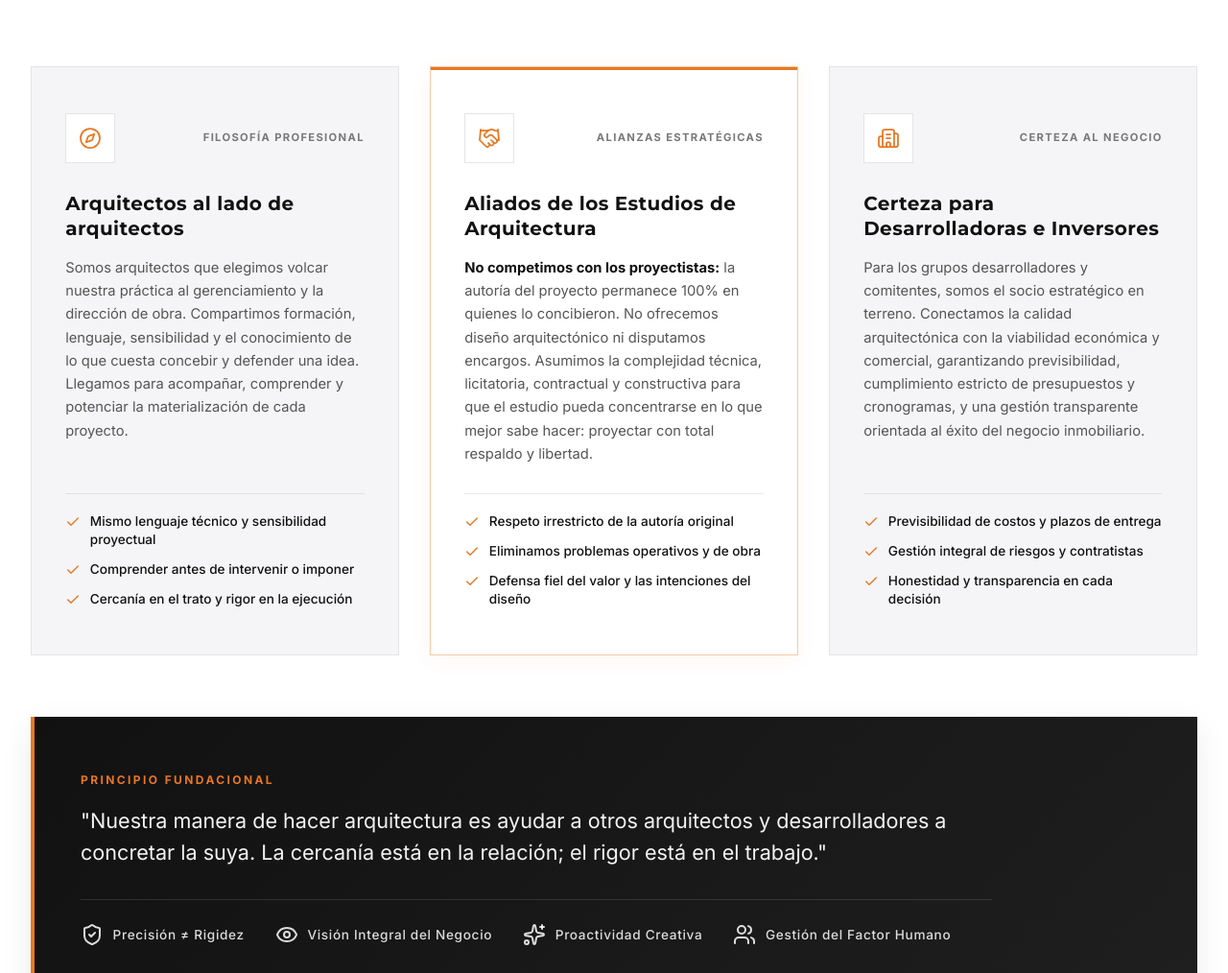
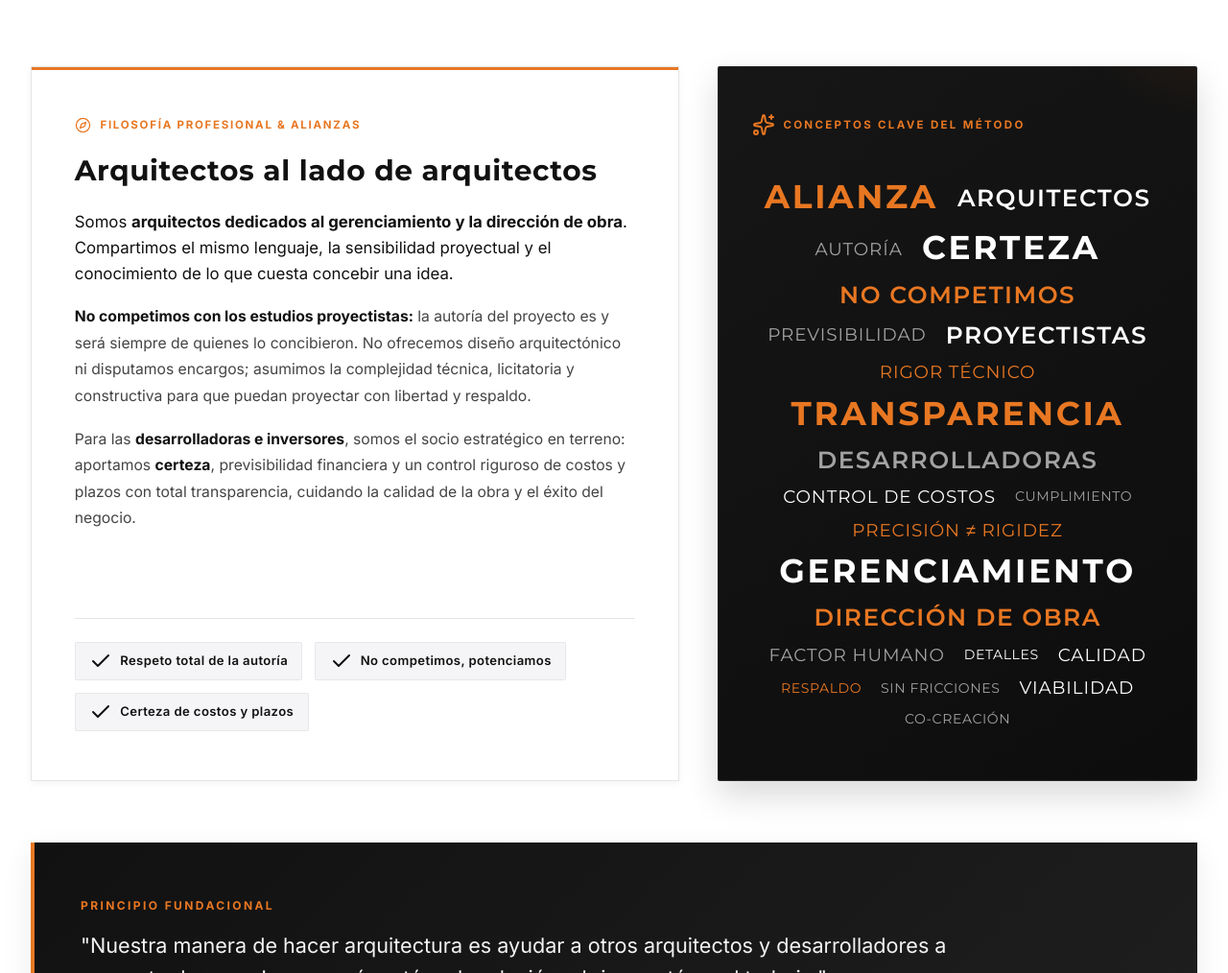
Before and after one commit to TomasLagleyze/resilient-fermi, a website built with Vite: page index.html in a window 1280 px wide. Shown: the part 2967-3981 px from the top of the page at 96% size. Built offline with nearby package versions, Linux system fonts and the light colour scheme; animation ran at ten frames a second; a web font is replaced by a local one.

Commit message:
Combinar textos de alianzas en sintesis concisa y agregar nube tipografica conceptual con colores de marca

```diff
--- a/index.html
+++ b/index.html
@@ -291,64 +291,63 @@
         </p>
       </div>
 
-      <!-- Parte 1: El Método y las Alianzas -->
-      <div class="method-philosophy-grid">
+      <!-- Parte 1: El Método y las Alianzas (Síntesis y Nube Conceptual) -->
+      <div class="method-unified-container">
 
-        <!-- Tarjeta Alianza 1: Arquitectos al lado de arquitectos -->
-        <div class="method-card">
-          <div class="method-card-header">
-            <div class="method-icon-box">
-              <i data-lucide="compass" class="method-icon"></i>
-            </div>
-            <span class="method-card-tag">FILOSOFÍA PROFESIONAL</span>
+        <!-- Columna 1: El Texto Combinado -->
+        <div class="method-synthesis-card">
+          <div class="synthesis-badge">
+            <i data-lucide="compass" class="synthesis-badge-icon"></i>
+            <span>FILOSOFÍA PROFESIONAL & ALIANZAS</span>
           </div>
-          <h3 class="method-card-title">Arquitectos al lado de arquitectos</h3>
-          <p class="method-card-desc">
-            Somos arquitectos que elegimos volcar nuestra práctica al gerenciamiento y la dirección de obra. Compartimos formación, lenguaje, sensibilidad y el conocimiento de lo que cuesta concebir y defender una idea. Llegamos para acompañar, comprender y potenciar la materialización de cada proyecto.
-          </p>
-          <ul class="method-card-list">
-            <li><i data-lucide="check" class="method-list-bullet"></i> Mismo lenguaje técnico y sensibilidad proyectual</li>
-            <li><i data-lucide="check" class="method-list-bullet"></i> Comprender antes de intervenir o imponer</li>
-            <li><i data-lucide="check" class="method-list-bullet"></i> Cercanía en el trato y rigor en la ejecución</li>
-          </ul>
+          <h3 class="synthesis-title">Arquitectos al lado de arquitectos</h3>
+          <div class="synthesis-text">
+            <p class="synthesis-lead">
+              Somos <strong class="text-orange">arquitectos dedicados al gerenciamiento y la dirección de obra</strong>. Compartimos el mismo lenguaje, la sensibilidad proyectual y el conocimiento de lo que cuesta concebir una idea.
+            </p>
+            <p>
+              <strong>No competimos con los estudios proyectistas:</strong> la autoría del proyecto es y será siempre de quienes lo concibieron. No ofrecemos diseño arquitectónico ni disputamos encargos; asumimos la complejidad técnica, licitatoria y constructiva para que puedan proyectar con libertad y respaldo.
+            </p>
+            <p>
+              Para las <strong>desarrolladoras e inversores</strong>, somos el socio estratégico en terreno: aportamos <strong>certeza</strong>, previsibilidad financiera y un control riguroso de costos y plazos con total transparencia, cuidando la calidad de la obra y el éxito del negocio.
+            </p>
+          </div>
+          <div class="synthesis-pills">
+            <span class="synthesis-pill"><i data-lucide="check"></i> Respeto total de la autoría</span>
+            <span class="synthesis-pill"><i data-lucide="check"></i> No competimos, potenciamos</span>
+            <span class="synthesis-pill"><i data-lucide="check"></i> Certeza de costos y plazos</span>
+          </div>
         </div>
 
-        <!-- Tarjeta Alianza 2: Con Estudios de Arquitectura -->
-        <div class="method-card highlight-card">
-          <div class="method-card-header">
-            <div class="method-icon-box">
-              <i data-lucide="handshake" class="method-icon"></i>
-            </div>
-            <span class="method-card-tag">ALIANZAS ESTRATÉGICAS</span>
+        <!-- Columna 2: Nube Tipográfica Conceptual (Lúdica pero Profesional) -->
+        <div class="method-wordcloud-card">
+          <div class="wordcloud-header">
+            <span class="wordcloud-title font-sans"><i data-lucide="sparkles"></i> CONCEPTOS CLAVE DEL MÉTODO</span>
           </div>
-          <h3 class="method-card-title">Aliados de los Estudios de Arquitectura</h3>
-          <p class="method-card-desc">
-            <strong>No competimos con los proyectistas:</strong> la autoría del proyecto permanece 100% en quienes lo concibieron. No ofrecemos diseño arquitectónico ni disputamos encargos. Asumimos la complejidad técnica, licitatoria, contractual y constructiva para que el estudio pueda concentrarse en lo que mejor sabe hacer: proyectar con total respaldo y libertad.
-          </p>
-          <ul class="method-card-list">
-            <li><i data-lucide="check" class="method-list-bullet"></i> Respeto irrestricto de la autoría original</li>
-            <li><i data-lucide="check" class="method-list-bullet"></i> Eliminamos problemas operativos y de obra</li>
-            <li><i data-lucide="check" class="method-list-bullet"></i> Defensa fiel del valor y las intenciones del diseño</li>
-          </ul>
-        </div>
-
-        <!-- Tarjeta Alianza 3: Con Desarrolladoras e Inversores -->
-        <div class="method-card">
-          <div class="method-card-header">
-            <div class="method-icon-box">
-              <i data-lucide="building-2" class="method-icon"></i>
-            </div>
-            <span class="method-card-tag">CERTEZA AL NEGOCIO</span>
+          <div class="method-wordcloud">
+            <span class="wc-tag wc-xl wc-orange">Alianza</span>
+            <span class="wc-tag wc-lg wc-white">Arquitectos</span>
+            <span class="wc-tag wc-md wc-grey">Autoría</span>
+            <span class="wc-tag wc-xl wc-white">Certeza</span>
+            <span class="wc-tag wc-lg wc-orange">No competimos</span>
+            <span class="wc-tag wc-md wc-grey">Previsibilidad</span>
+            <span class="wc-tag wc-lg wc-white">Proyectistas</span>
+            <span class="wc-tag wc-md wc-orange">Rigor técnico</span>
+            <span class="wc-tag wc-xl wc-orange">Transparencia</span>
+            <span class="wc-tag wc-lg wc-grey">Desarrolladoras</span>
+            <span class="wc-tag wc-md wc-white">Control de costos</span>
+            <span class="wc-tag wc-sm wc-grey">Cumplimiento</span>
+            <span class="wc-tag wc-md wc-orange">Precisión ≠ Rigidez</span>
+            <span class="wc-tag wc-xl wc-white">Gerenciamiento</span>
+            <span class="wc-tag wc-lg wc-orange">Dirección de obra</span>
+            <span class="wc-tag wc-md wc-grey">Factor humano</span>
+            <span class="wc-tag wc-sm wc-white">Detalles</span>
+            <span class="wc-tag wc-md wc-white">Calidad</span>
+            <span class="wc-tag wc-sm wc-orange">Respaldo</span>
+            <span class="wc-tag wc-sm wc-grey">Sin fricciones</span>
+            <span class="wc-tag wc-md wc-white">Viabilidad</span>
+            <span class="wc-tag wc-sm wc-grey">Co-creación</span>
           </div>
-          <h3 class="method-card-title">Certeza para Desarrolladoras e Inversores</h3>
-          <p class="method-card-desc">
-            Para los grupos desarrolladores y comitentes, somos el socio estratégico en terreno. Conectamos la calidad arquitectónica con la viabilidad económica y comercial, garantizando previsibilidad, cumplimiento estricto de presupuestos y cronogramas, y una gestión transparente orientada al éxito del negocio inmobiliario.
-          </p>
-          <ul class="method-card-list">
-            <li><i data-lucide="check" class="method-list-bullet"></i> Previsibilidad de costos y plazos de entrega</li>
-            <li><i data-lucide="check" class="method-list-bullet"></i> Gestión integral de riesgos y contratistas</li>
-            <li><i data-lucide="check" class="method-list-bullet"></i> Honestidad y transparencia en cada decisión</li>
-          </ul>
         </div>
 
       </div>
--- a/style.css
+++ b/style.css
@@ -621,37 +621,32 @@ section {
   margin-top: 1rem;
 }
 
-/* Grilla de Filosofía y Alianzas */
-.method-philosophy-grid {
+/* Bloque Unificado: Síntesis del Método & Nube Conceptual */
+.method-unified-container {
   display: grid;
-  grid-template-columns: repeat(3, 1fr);
-  gap: 2rem;
+  grid-template-columns: 1.15fr 0.85fr;
+  gap: 2.5rem;
+  align-items: stretch;
   margin-bottom: 4rem;
 }
 
-.method-card {
-  background-color: var(--color-light-bg);
+.method-synthesis-card {
+  background-color: var(--color-white);
   border: 1px solid var(--color-border);
-  padding: 3rem 2.2rem;
+  padding: 3.2rem 2.8rem;
   display: flex;
   flex-direction: column;
+  position: relative;
+  box-shadow: var(--shadow-sm);
   transition: var(--transition-smooth);
-  position: relative;
-}
-
-.method-card:hover {
-  transform: translateY(-6px);
+}
+
+.method-synthesis-card:hover {
   border-color: var(--color-orange);
   box-shadow: var(--shadow-md);
 }
 
-.method-card.highlight-card {
-  background-color: var(--color-white);
-  border-color: rgba(232, 119, 34, 0.4);
-  box-shadow: 0 4px 20px rgba(232, 119, 34, 0.06);
-}
-
-.method-card.highlight-card::before {
+.method-synthesis-card::before {
   content: '';
   position: absolute;
   top: 0;
@@ -661,91 +656,212 @@ section {
   background-color: var(--color-orange);
 }
 
-.method-card-header {
-  display: flex;
-  justify-content: space-between;
-  align-items: center;
-  margin-bottom: 1.8rem;
-}
-
-.method-icon-box {
-  width: 52px;
-  height: 52px;
-  display: flex;
-  align-items: center;
-  justify-content: center;
-  background-color: var(--color-white);
-  border: 1px solid var(--color-border);
+.synthesis-badge {
+  display: inline-flex;
+  align-items: center;
+  gap: 0.6rem;
+  font-size: 0.72rem;
+  font-weight: 700;
+  letter-spacing: 0.15em;
   color: var(--color-orange);
-  transition: var(--transition-smooth);
-}
-
-.method-card:hover .method-icon-box {
-  background-color: var(--color-orange);
-  color: var(--color-white);
-  border-color: var(--color-orange);
-}
-
-.method-icon {
-  width: 24px;
-  height: 24px;
-  stroke-width: 1.75px;
-}
-
-.method-card-tag {
-  font-size: 0.7rem;
-  font-weight: 700;
-  letter-spacing: 0.12em;
-  color: var(--color-grey);
-  text-transform: uppercase;
-}
-
-.method-card-title {
-  font-size: 1.25rem;
+  text-transform: uppercase;
+  margin-bottom: 1.2rem;
+}
+
+.synthesis-badge-icon {
+  width: 17px;
+  height: 17px;
+  stroke-width: 1.8px;
+}
+
+.synthesis-title {
+  font-size: 1.85rem;
   font-weight: 700;
   color: var(--color-black);
-  margin-bottom: 1rem;
+  margin-bottom: 1.4rem;
   letter-spacing: 0.02em;
-  line-height: 1.3;
-}
-
-.method-card-desc {
-  font-size: 0.92rem;
-  color: #555555;
-  line-height: 1.65;
+  line-height: 1.25;
+}
+
+.synthesis-text {
+  font-size: 0.98rem;
+  line-height: 1.75;
+  color: #444444;
+  display: flex;
+  flex-direction: column;
+  gap: 1.1rem;
+  margin-bottom: 2rem;
+  flex-grow: 1;
+}
+
+.synthesis-lead {
+  font-size: 1.05rem;
+  color: var(--color-black);
+  line-height: 1.6;
+}
+
+.synthesis-text strong {
+  color: var(--color-black);
+}
+
+.synthesis-pills {
+  display: flex;
+  flex-wrap: wrap;
+  gap: 0.8rem;
+  padding-top: 1.5rem;
+  border-top: 1px solid var(--color-border);
+}
+
+.synthesis-pill {
+  display: inline-flex;
+  align-items: center;
+  gap: 0.5rem;
+  font-size: 0.82rem;
+  font-weight: 600;
+  letter-spacing: 0.03em;
+  background-color: var(--color-light-bg);
+  color: var(--color-black);
+  padding: 0.45rem 0.9rem;
+  border-radius: 2px;
+  border: 1px solid rgba(0, 0, 0, 0.06);
+}
+
+.synthesis-pill i {
+  width: 15px;
+  height: 15px;
+  color: var(--color-orange);
+}
+
+/* Tarjeta Nube Tipográfica Conceptual (Lúdica pero Profesional) */
+.method-wordcloud-card {
+  background: linear-gradient(145deg, #161616 0%, #0d0d0d 100%);
+  border: 1px solid rgba(255, 255, 255, 0.08);
+  padding: 3rem 2.2rem;
+  display: flex;
+  flex-direction: column;
+  justify-content: space-between;
+  box-shadow: 0 15px 35px rgba(0, 0, 0, 0.15);
+  position: relative;
+  overflow: hidden;
+  border-radius: 2px;
+}
+
+.method-wordcloud-card::after {
+  content: '';
+  position: absolute;
+  top: -30%;
+  right: -30%;
+  width: 280px;
+  height: 280px;
+  border-radius: 50%;
+  background: radial-gradient(circle, rgba(232, 119, 34, 0.12) 0%, transparent 70%);
+  pointer-events: none;
+}
+
+.wordcloud-header {
   margin-bottom: 1.8rem;
+  position: relative;
+  z-index: 2;
+}
+
+.wordcloud-title {
+  display: inline-flex;
+  align-items: center;
+  gap: 0.5rem;
+  font-size: 0.72rem;
+  font-weight: 700;
+  letter-spacing: 0.2em;
+  color: var(--color-orange);
+  text-transform: uppercase;
+}
+
+.wordcloud-title i {
+  width: 14px;
+  height: 14px;
+}
+
+.method-wordcloud {
+  display: flex;
+  flex-wrap: wrap;
+  align-items: center;
+  justify-content: center;
+  gap: 0.85rem 1.25rem;
+  position: relative;
+  z-index: 2;
+  text-align: center;
+  padding: 0.5rem 0;
   flex-grow: 1;
 }
 
-.method-card-desc strong {
-  color: var(--color-black);
-}
-
-.method-card-list {
-  list-style: none;
-  padding-top: 1.2rem;
-  border-top: 1px solid rgba(0, 0, 0, 0.08);
-  display: flex;
-  flex-direction: column;
-  gap: 0.75rem;
-}
-
-.method-card-list li {
-  font-size: 0.85rem;
-  color: var(--color-black);
+.method-wordcloud:hover .wc-tag {
+  opacity: 0.65;
+}
+
+.wc-tag {
+  font-family: var(--font-logo);
+  text-transform: uppercase;
+  letter-spacing: 0.06em;
+  display: inline-block;
+  cursor: default;
+  user-select: none;
+  transition: transform 0.25s ease, opacity 0.25s ease, text-shadow 0.25s ease, color 0.25s ease;
+  line-height: 1.15;
+}
+
+.wc-tag:hover {
+  transform: scale(1.1) translateY(-2px);
+  opacity: 1 !important;
+}
+
+/* Escalas tipográficas de la nube */
+.wc-xl {
+  font-size: 2.15rem;
+  font-weight: 700;
+  letter-spacing: 0.08em;
+}
+
+.wc-lg {
+  font-size: 1.55rem;
+  font-weight: 600;
+  letter-spacing: 0.06em;
+}
+
+.wc-md {
+  font-size: 1.15rem;
   font-weight: 500;
-  display: flex;
-  align-items: flex-start;
-  gap: 0.6rem;
-  line-height: 1.4;
-}
-
-.method-list-bullet {
-  width: 16px;
-  height: 16px;
+  letter-spacing: 0.05em;
+}
+
+.wc-sm {
+  font-size: 0.88rem;
+  font-weight: 400;
+  letter-spacing: 0.04em;
+}
+
+/* Colores de marca en la nube */
+.wc-orange {
   color: var(--color-orange);
-  flex-shrink: 0;
-  margin-top: 2px;
+}
+
+.wc-orange:hover {
+  text-shadow: 0 0 20px rgba(232, 119, 34, 0.6);
+}
+
+.wc-white {
+  color: var(--color-white);
+}
+
+.wc-white:hover {
+  text-shadow: 0 0 15px rgba(255, 255, 255, 0.5);
+}
+
+.wc-grey {
+  color: var(--color-grey-light);
+}
+
+.wc-grey:hover {
+  color: var(--color-white);
+  text-shadow: 0 0 15px rgba(255, 255, 255, 0.3);
 }
 
 /* Banner de Cita / Manifiesto */
@@ -1763,9 +1879,9 @@ section {
     gap: 4rem;
   }
 
-  .method-philosophy-grid {
-    grid-template-columns: repeat(2, 1fr);
-    gap: 1.8rem;
+  .method-unified-container {
+    grid-template-columns: 1fr;
+    gap: 2rem;
   }
 
   .system-grid {
@@ -1903,14 +2019,42 @@ section {
     grid-template-columns: 1fr;
   }
 
-  .method-philosophy-grid {
+  .method-unified-container {
     grid-template-columns: 1fr;
-    gap: 1.5rem;
+    gap: 1.8rem;
     margin-bottom: 3rem;
   }
 
-  .method-card, .system-card {
+  .method-synthesis-card, .system-card {
     padding: 2.2rem 1.5rem;
+  }
+
+  .synthesis-title {
+    font-size: clamp(1.4rem, 5vw, 1.65rem);
+  }
+
+  .method-wordcloud-card {
+    padding: 2.2rem 1.5rem;
+  }
+
+  .method-wordcloud {
+    gap: 0.65rem 0.95rem;
+  }
+
+  .wc-xl {
+    font-size: 1.6rem;
+  }
+
+  .wc-lg {
+    font-size: 1.25rem;
+  }
+
+  .wc-md {
+    font-size: 0.98rem;
+  }
+
+  .wc-sm {
+    font-size: 0.8rem;
   }
 
   .method-quote-banner {
```
